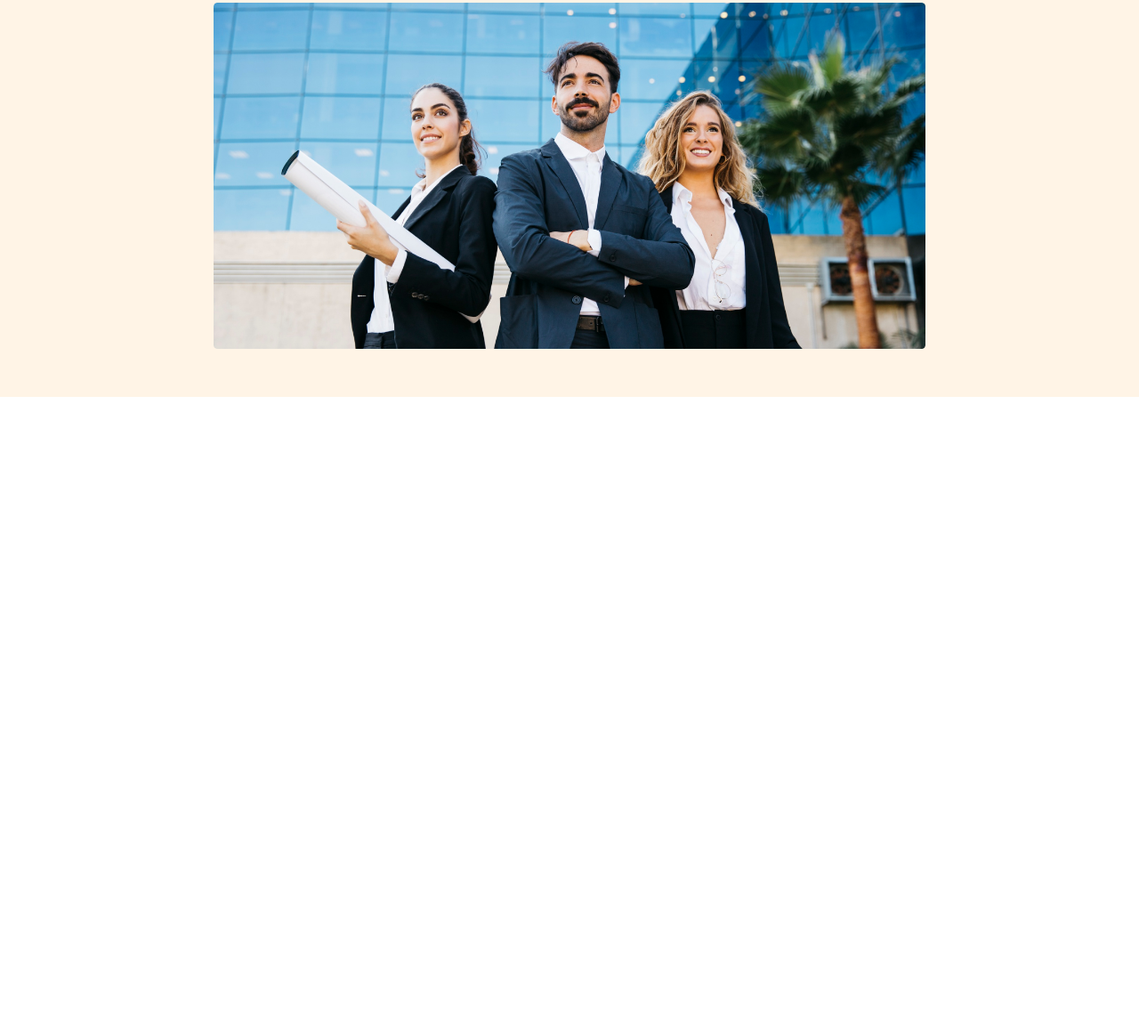
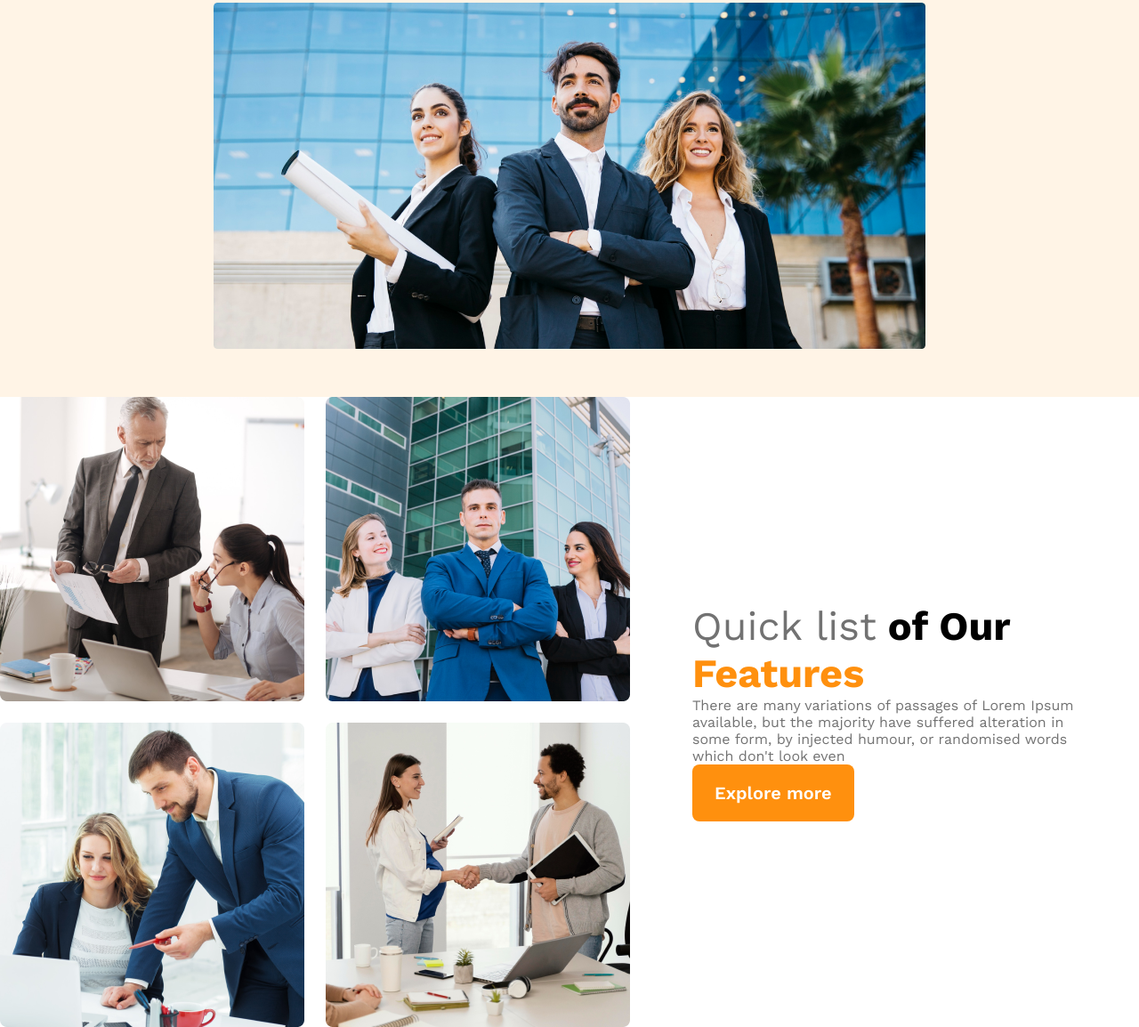
Before and after one commit to ZarinTasminSejuti/G3-Architect-Project-Website, a plain HTML site: page index.html in a window 1280 px wide. Shown: the part 374-1528 px from the top of the page at 89% size. Before the commit the page ends 820 px from the top, so only its background shows below. Drawn offline with nearby package versions, Linux system fonts and the light colour scheme.

Commit message:
featured section added

```diff
--- a/index.html
+++ b/index.html
@@ -20,6 +20,7 @@
         </ul>
       </nav>
 
+
       <!-- banner section -->
       <div class="banner">
         <div class="banner-content">
@@ -34,7 +35,25 @@
       </div>
     </header>
 
-    <main></main>
+
+    <!-- main section -->
+    <main>
+        <!-- featured section -->
+        <section class="featured-container">
+            <div class="featured-gallery">
+                <img src="./images/team1.png" alt="">
+                <img src="./images/team2.png" alt="">
+                <img src="./images/team3.png" alt="">
+                <img src="./images/team4.png" alt="">
+            </div>
+
+            <div class="featured-content">
+                <h1 class="featured-title"><span class="quick-list">Quick list</span>  of Our <span class="text-feature">Features</span></h1>
+                <p class="banner-description">There are many variations of passages of Lorem Ipsum available, but the majority have suffered alteration in some form, by injected humour, or randomised words which don't look even</p>
+                <button class="btn-primary">Explore more</button>
+            </div>
+        </section>
+    </main>
     <footer></footer>
   </body>
 </html>
--- a/style.css
+++ b/style.css
@@ -77,6 +77,41 @@ nav li a {
   margin-top: 20px;
 }
 
+main{
+    max-width: 1440px;
+    margin: 0 auto;
+}
+
+/* featured styles */
+.featured-container{
+    display: flex;
+    align-items: center;
+}
+
+.featured-gallery{
+    display: grid;
+    grid-template-columns: repeat(2, 1fr);
+    gap: 24px;
+}
+
+.featured-content{
+    padding: 0px 70px;
+}
+
+.featured-title{
+    font-size: 45px;
+}
+
+.featured-title .quick-list{
+    color: #727272;
+    font-weight: 500;;
+}
+
+.featured-title .text-feature{
+    color: #FF900E;
+    font-weight: 700;
+}
+
 /* responsive styles for small/mobile devices*/
 @media screen and (max-width: 576px) {
   header {
```
